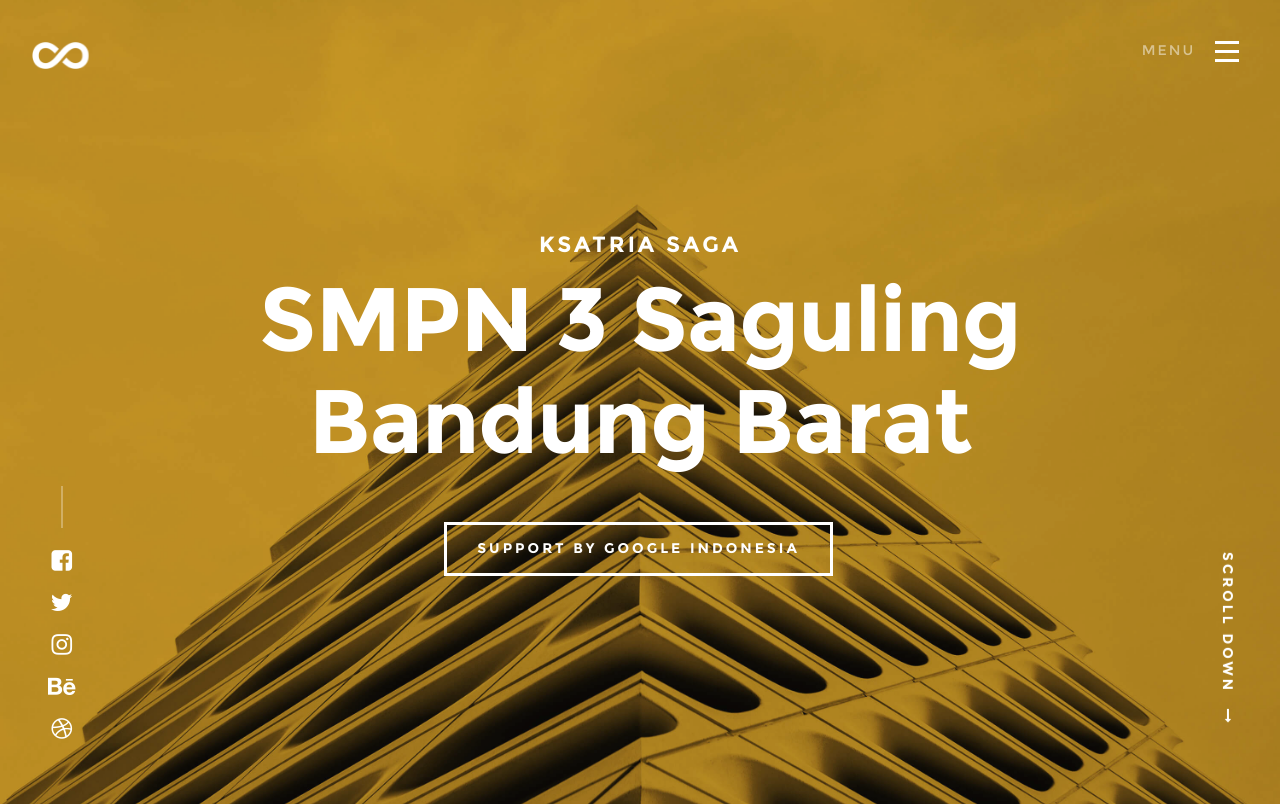
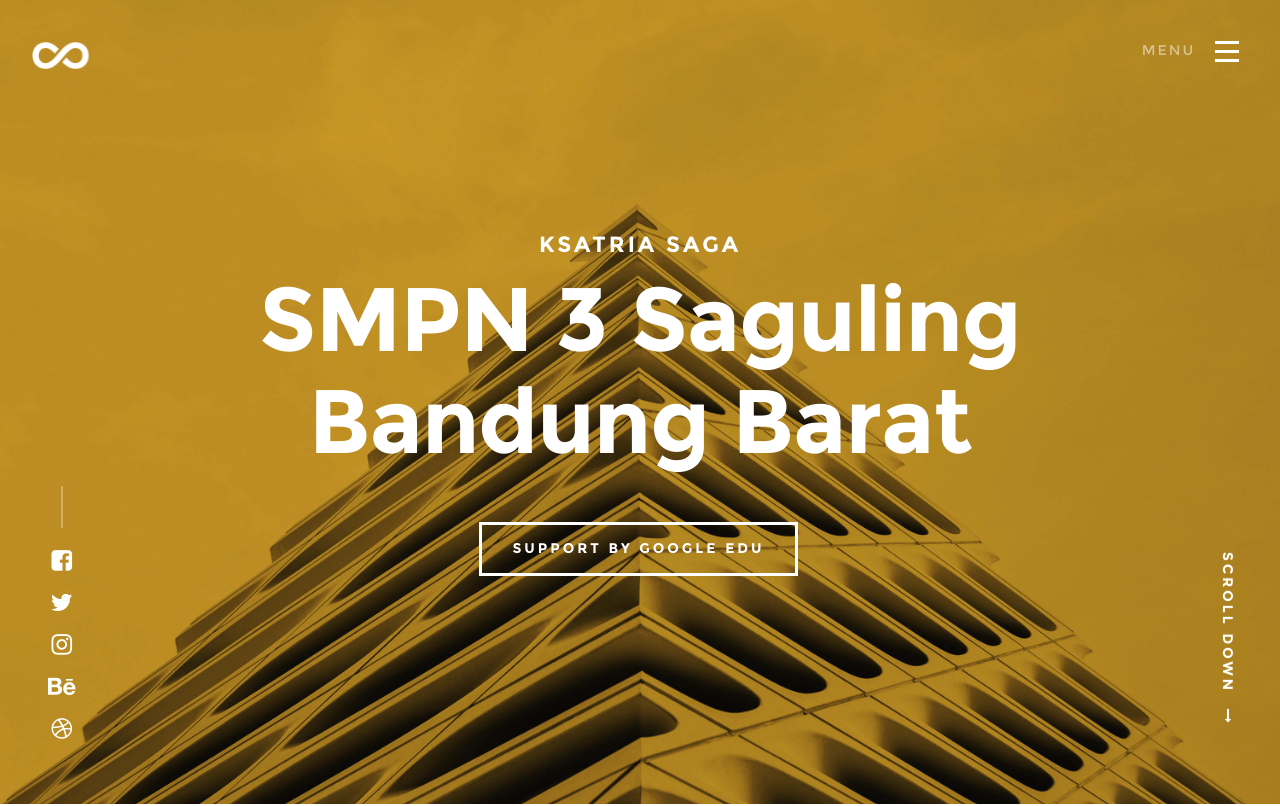
Before and after one commit to pakteguhcom/admin.smpn3saguling.sch.id, a plain HTML site: page index.html in a window 1280 px wide. Shown: the top 806 px of the page. Drawn offline with Linux system fonts and the light colour scheme; files whose address does not match are found by name.

Commit message:
Update index.html

```diff
--- a/index.html
+++ b/index.html
@@ -109,7 +109,7 @@
 
 				  			<div class="more animate-intro">
 				  				<a class="smoothscroll button stroke" href="#services">
-				  					Support By Google Indonesia
+				  					Support By Google Edu
 				  				</a>
 				  			</div>
 
```
